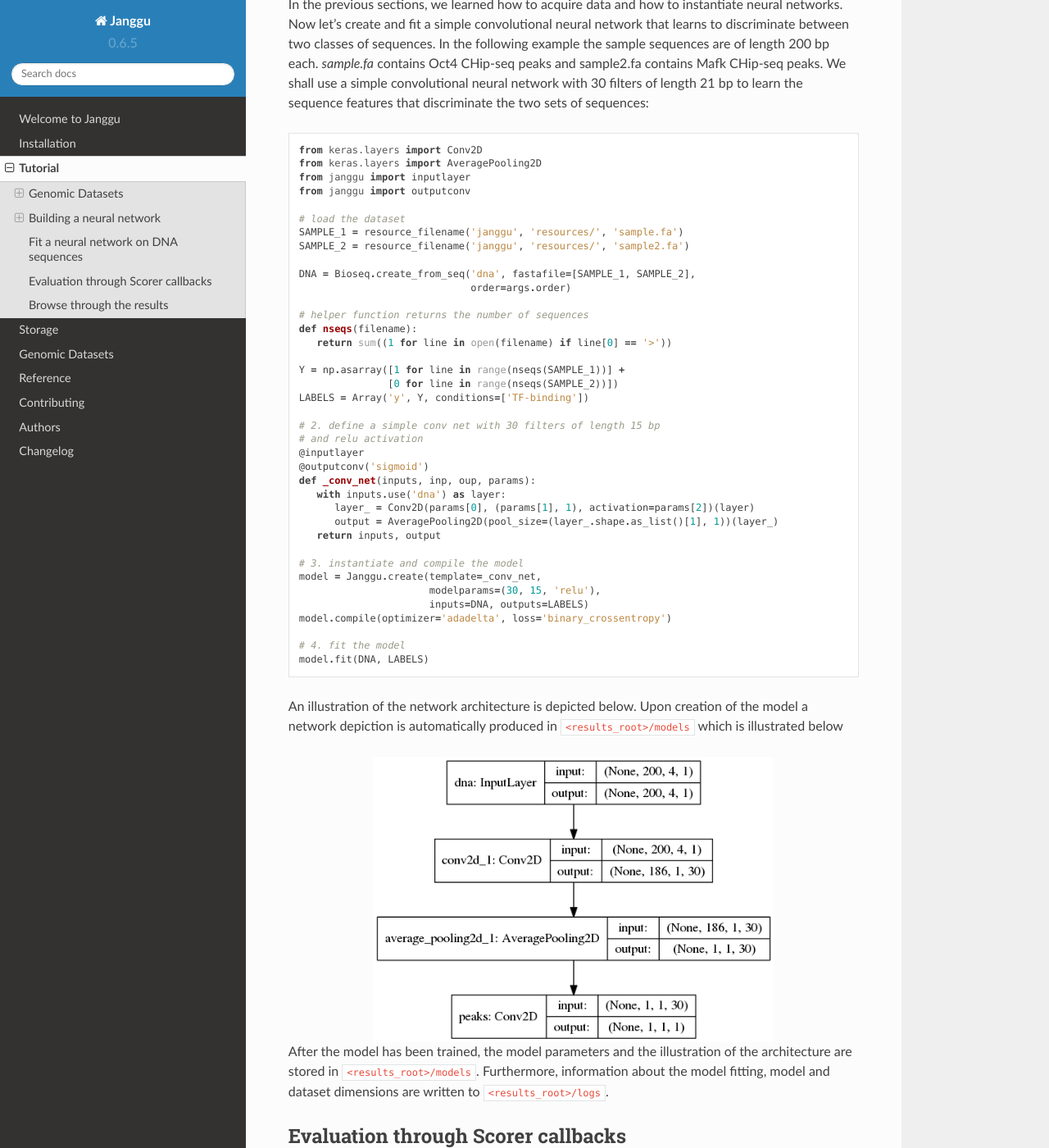
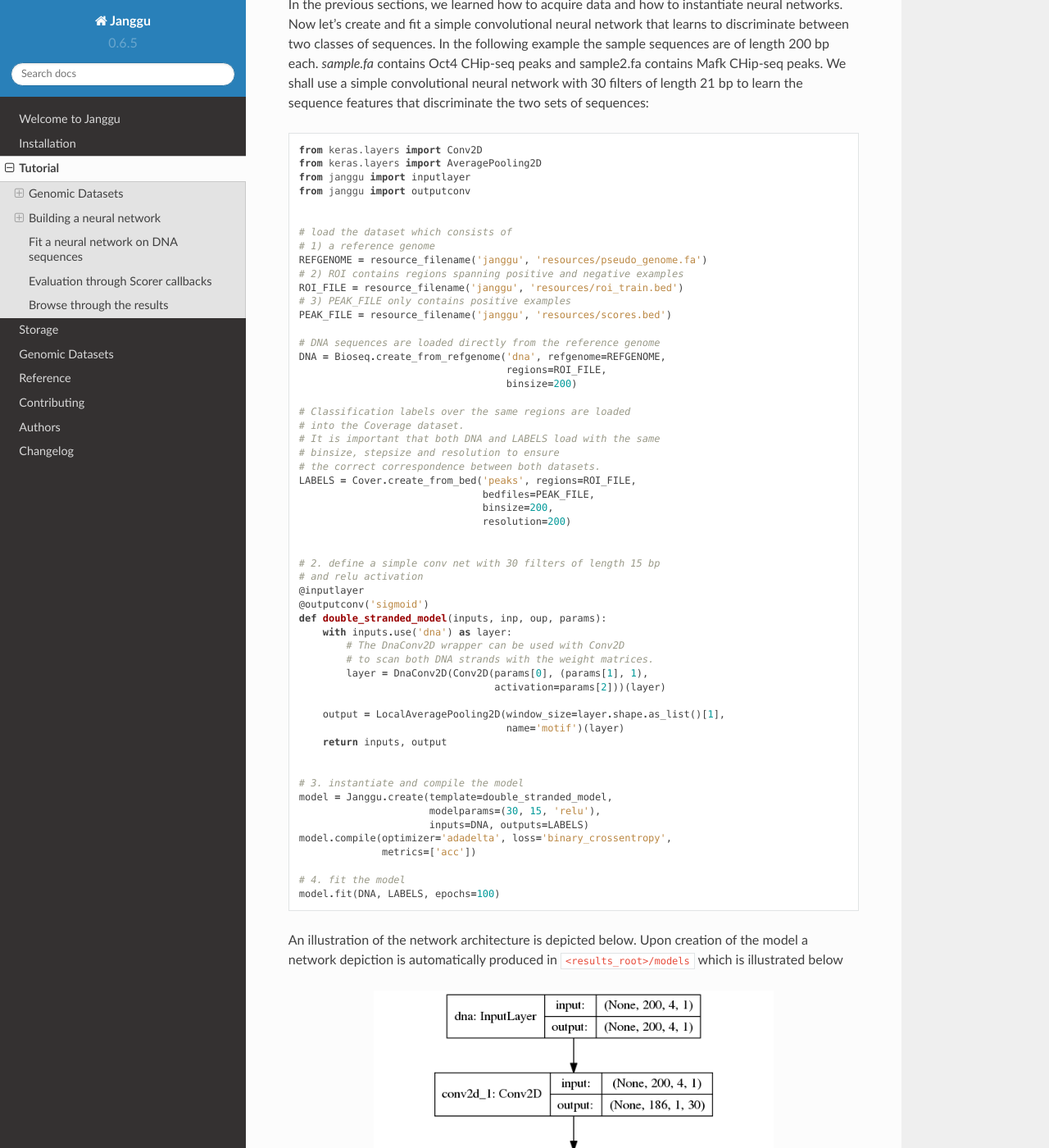
Before and after one commit to BIMSBbioinfo/janggu, a Sphinx documentation site: the page built from docs/tutorial.rst, in a window 1280 px wide and 1400 px high, scrolled down 7078 px. Shown: the whole window at 82% size. Built offline with Sphinx 7.4.7 and the Read the Docs theme 2.0.0, drawn with Linux system fonts in a browser that asks for light colours.

Commit message:
tutorial adapted

```diff
--- a/docs/tutorial.rst
+++ b/docs/tutorial.rst
@@ -443,39 +443,57 @@ the sequence features that discriminate the two sets of sequences:
    from janggu import inputlayer
    from janggu import outputconv
 
-   # load the dataset
-   SAMPLE_1 = resource_filename('janggu', 'resources/', 'sample.fa')
-   SAMPLE_2 = resource_filename('janggu', 'resources/', 'sample2.fa')
 
-   DNA = Bioseq.create_from_seq('dna', fastafile=[SAMPLE_1, SAMPLE_2],
-                                order=args.order)
+   # load the dataset which consists of
+   # 1) a reference genome
+   REFGENOME = resource_filename('janggu', 'resources/pseudo_genome.fa')
+   # 2) ROI contains regions spanning positive and negative examples
+   ROI_FILE = resource_filename('janggu', 'resources/roi_train.bed')
+   # 3) PEAK_FILE only contains positive examples
+   PEAK_FILE = resource_filename('janggu', 'resources/scores.bed')
 
-   # helper function returns the number of sequences
-   def nseqs(filename):
-      return sum((1 for line in open(filename) if line[0] == '>'))
+   # DNA sequences are loaded directly from the reference genome
+   DNA = Bioseq.create_from_refgenome('dna', refgenome=REFGENOME,
+                                      regions=ROI_FILE,
+                                      binsize=200)
 
-   Y = np.asarray([1 for line in range(nseqs(SAMPLE_1))] +
-                  [0 for line in range(nseqs(SAMPLE_2))])
-   LABELS = Array('y', Y, conditions=['TF-binding'])
+   # Classification labels over the same regions are loaded
+   # into the Coverage dataset.
+   # It is important that both DNA and LABELS load with the same
+   # binsize, stepsize and resolution to ensure
+   # the correct correspondence between both datasets.
+   LABELS = Cover.create_from_bed('peaks', regions=ROI_FILE,
+                                  bedfiles=PEAK_FILE,
+                                  binsize=200,
+                                  resolution=200)
+
 
    # 2. define a simple conv net with 30 filters of length 15 bp
    # and relu activation
    @inputlayer
    @outputconv('sigmoid')
-   def _conv_net(inputs, inp, oup, params):
-      with inputs.use('dna') as layer:
-         layer_ = Conv2D(params[0], (params[1], 1), activation=params[2])(layer)
-         output = AveragePooling2D(pool_size=(layer_.shape.as_list()[1], 1))(layer_)
-      return inputs, output
+   def double_stranded_model(inputs, inp, oup, params):
+       with inputs.use('dna') as layer:
+           # The DnaConv2D wrapper can be used with Conv2D
+           # to scan both DNA strands with the weight matrices.
+           layer = DnaConv2D(Conv2D(params[0], (params[1], 1),
+                                    activation=params[2]))(layer)
+
+       output = LocalAveragePooling2D(window_size=layer.shape.as_list()[1],
+                                      name='motif')(layer)
+       return inputs, output
+
 
    # 3. instantiate and compile the model
-   model = Janggu.create(template=_conv_net,
+   model = Janggu.create(template=double_stranded_model,
                          modelparams=(30, 15, 'relu'),
                          inputs=DNA, outputs=LABELS)
-   model.compile(optimizer='adadelta', loss='binary_crossentropy')
+   model.compile(optimizer='adadelta', loss='binary_crossentropy',
+                 metrics=['acc'])
 
    # 4. fit the model
-   model.fit(DNA, LABELS)
+   model.fit(DNA, LABELS, epochs=100)
+
 
 An illustration of the network architecture is depicted below.
 Upon creation of the model a network depiction is
```
